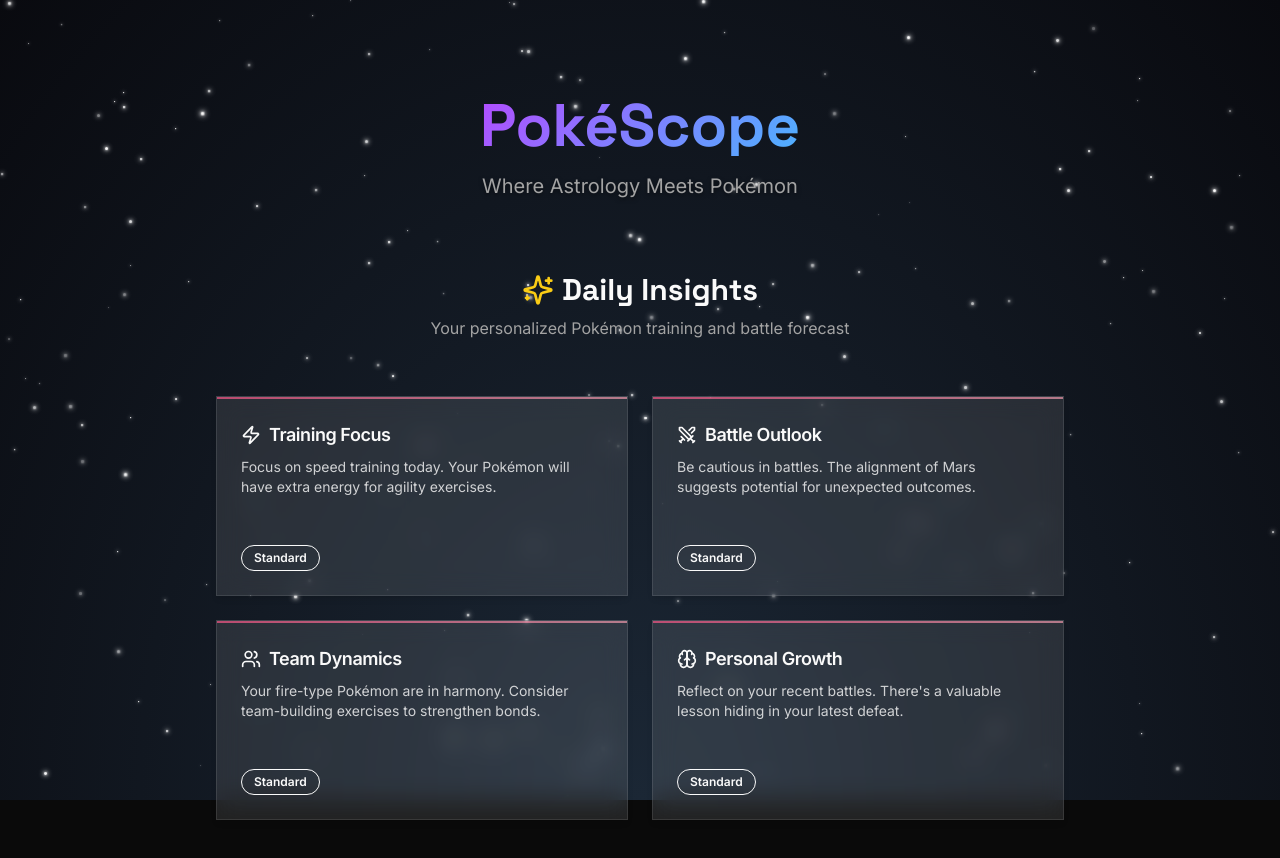
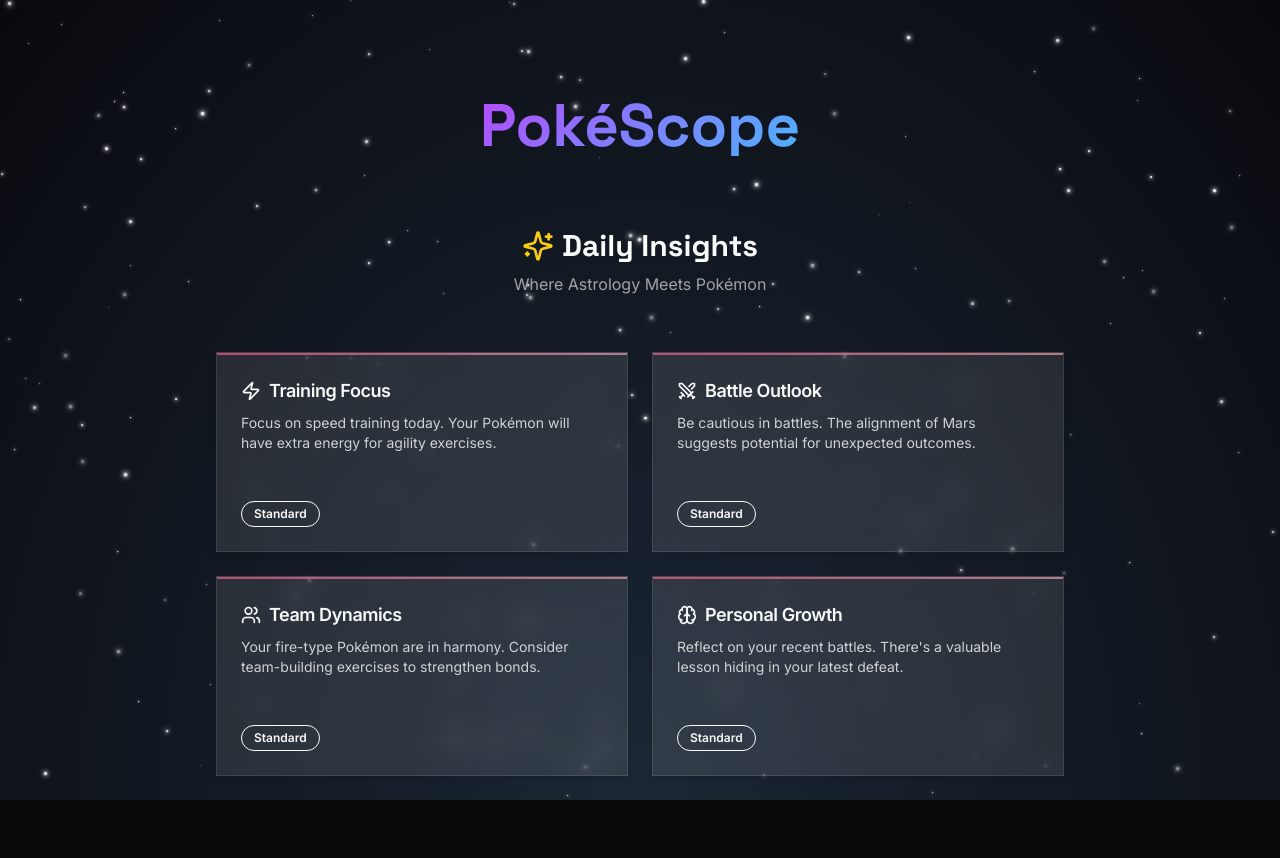
Before and after one commit to alexmeckes/pokescope, a Next.js app: page / in a window 1280 px wide. Shown: the top 858 px of the page. Built offline with nearby package versions, Linux system fonts and the light colour scheme.

Commit message:
refactor: streamline heading and description text

```diff
--- a/app/page.tsx
+++ b/app/page.tsx
@@ -5,12 +5,9 @@ const Home: FC = () => {
   return (
     <main className="flex min-h-screen flex-col items-center justify-center p-4 md:p-24 space-y-8 relative z-10">
       <div className="z-10 w-full max-w-4xl">
-        <h1 className="text-6xl font-bold mb-4 text-center heading-gradient font-display hover-glow">
+        <h1 className="text-6xl font-bold mb-12 text-center heading-gradient font-display hover-glow">
           PokéScope
         </h1>
-        <p className="text-xl mb-12 text-center text-muted-foreground text-shadow">
-          Where Astrology Meets Pokémon
-        </p>
         <DailyInsights />
       </div>
     </main>
--- a/components/daily-insights.tsx
+++ b/components/daily-insights.tsx
@@ -78,7 +78,7 @@ export const DailyInsights: React.FC = () => {
           <Sparkles className="h-8 w-8 text-yellow-400" />
           Daily Insights
         </h2>
-        <p className="text-muted-foreground">Your personalized Pokémon training and battle forecast</p>
+        <p className="text-muted-foreground">Where Astrology Meets Pokémon</p>
       </div>
       {insights.map((insight: Insight, index: number) => {
         const Icon = categoryIcons[insight.category]
```
